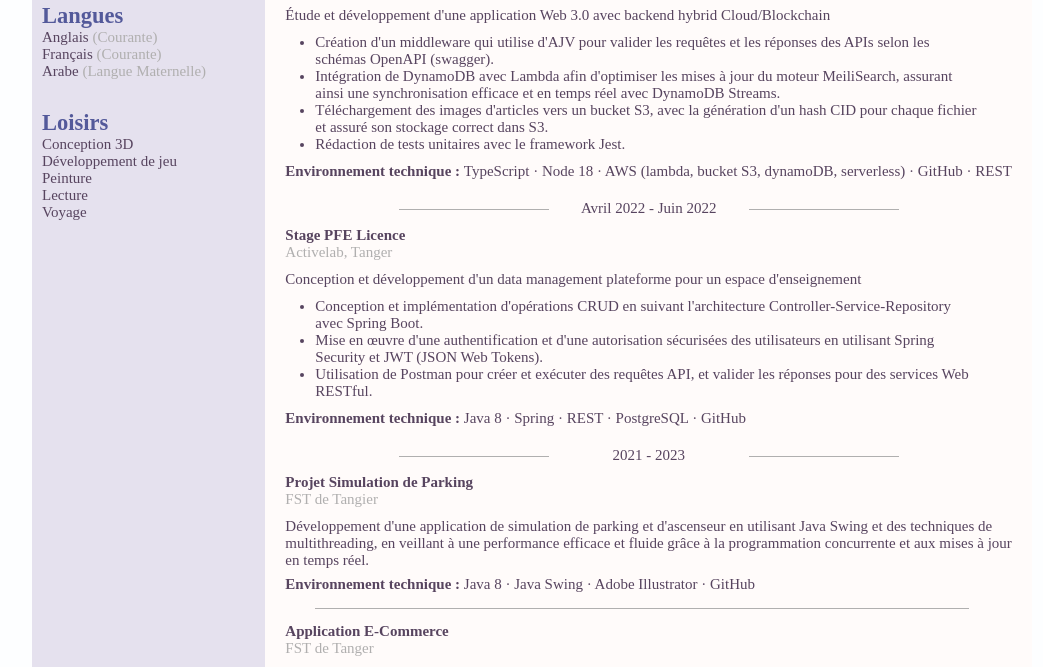
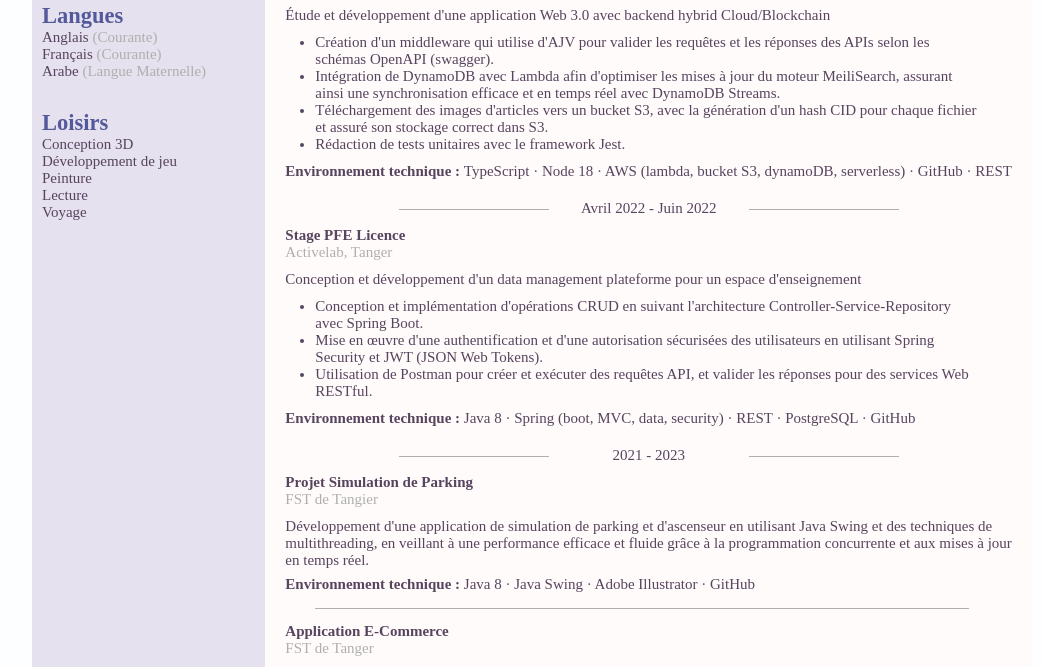
Before and after one commit to taflur/CV, a plain HTML site: page index.html in a window 1280 px wide. Shown: the part 433-1100 px from the top of the page, without its empty margins (108-1151 px from the left). Drawn offline with Linux system fonts and the light colour scheme.

Commit message:
modifications 3

```diff
--- a/index.html
+++ b/index.html
@@ -93,7 +93,7 @@
 							et valider les réponses pour des services Web RESTful.</li>
 					</ul>
                     <div class="env"><b>Environnement technique : </b>
-					Java 8 · Spring · REST · PostgreSQL · GitHub</div>
+					Java 8 · Spring (boot, MVC, data, security) · REST · PostgreSQL · GitHub</div>
 				<div class="Dates">2021 - 2023</div>
 				<b>Projet Simulation de Parking</b>
                     <div class="Place">FST de Tangier</div>
```
